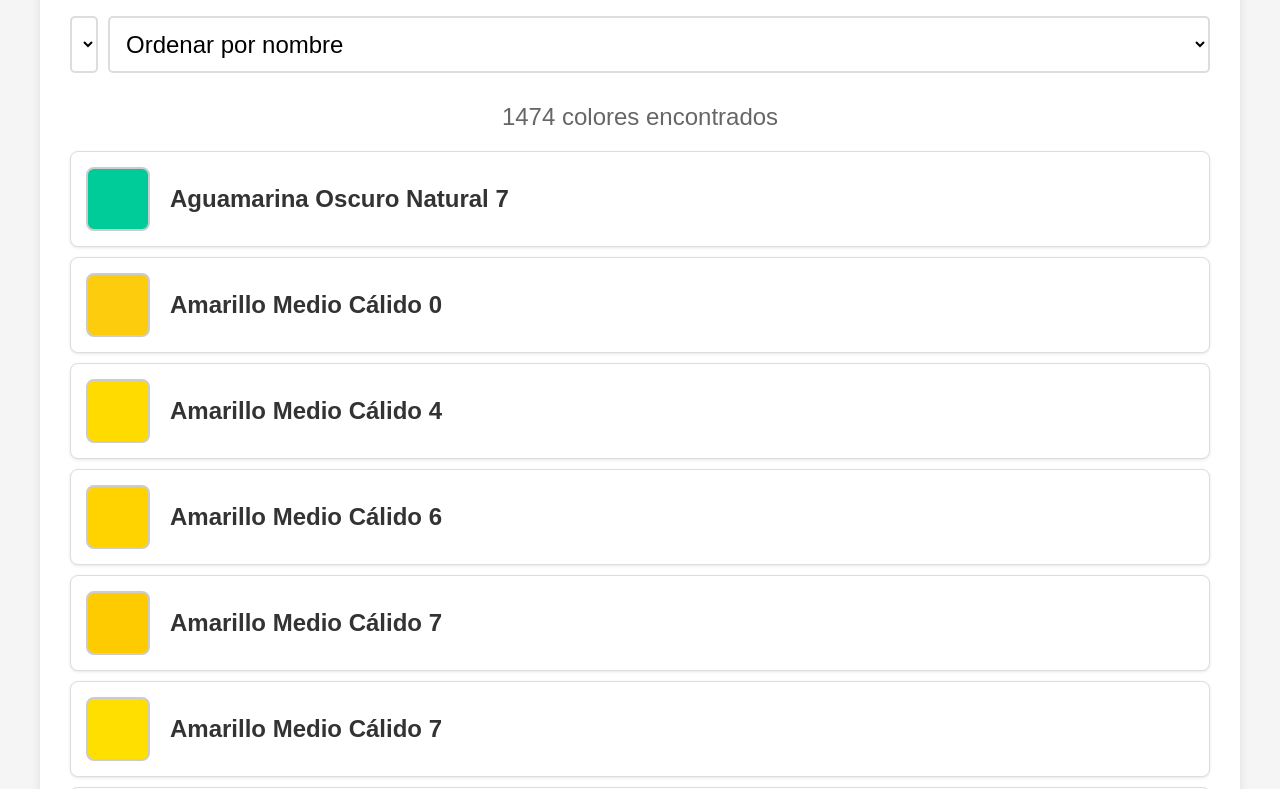
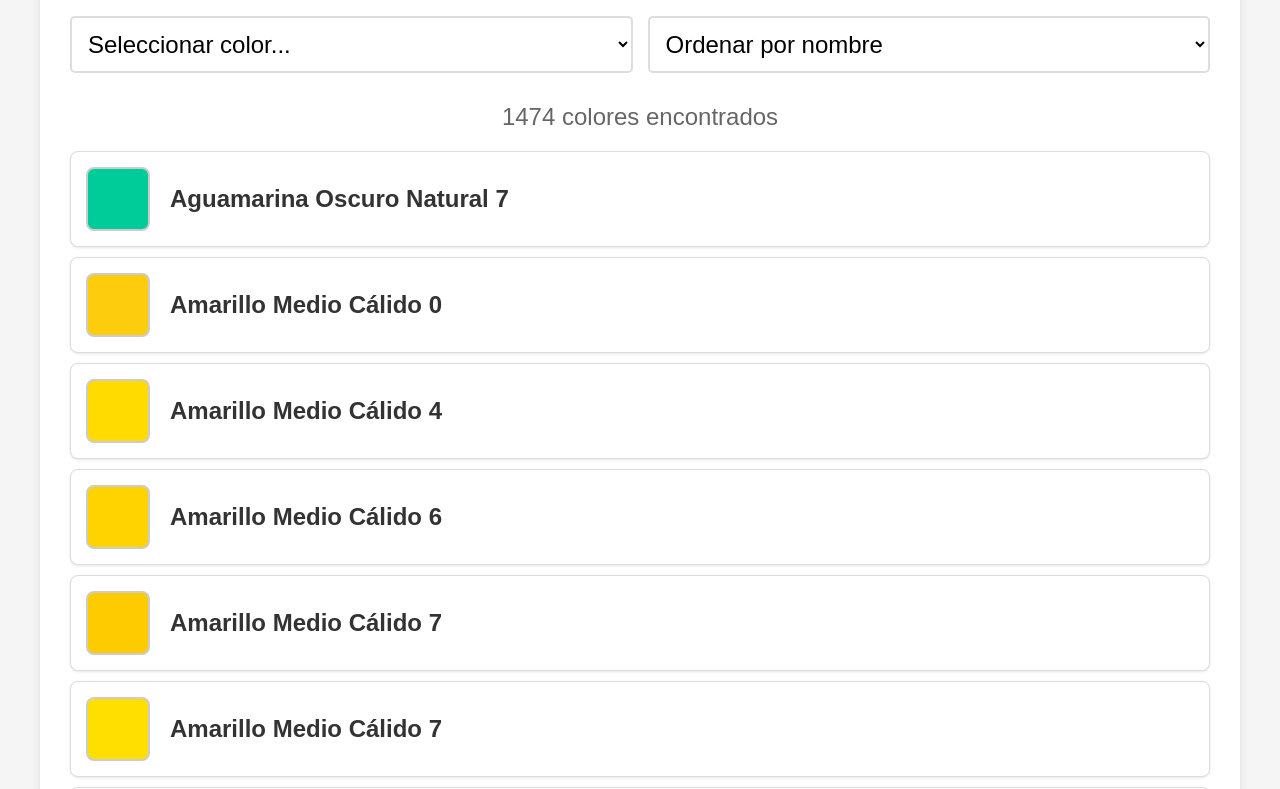
Before and after one commit to chusdomo/1500-colores, a plain HTML site: page index.html in a window 1280 px wide. Shown: the part 124-913 px from the top of the page. Drawn offline with Linux system fonts and the light colour scheme.

Commit message:
Update index.html

```diff
--- a/index.html
+++ b/index.html
@@ -332,9 +332,14 @@
 
             .search-container {
                 flex-direction: row;
+                gap: 15px;
             }
 
             #colorSearch {
+                flex: 1;
+            }
+
+            #sortSelect {
                 flex: 1;
             }
 
```
